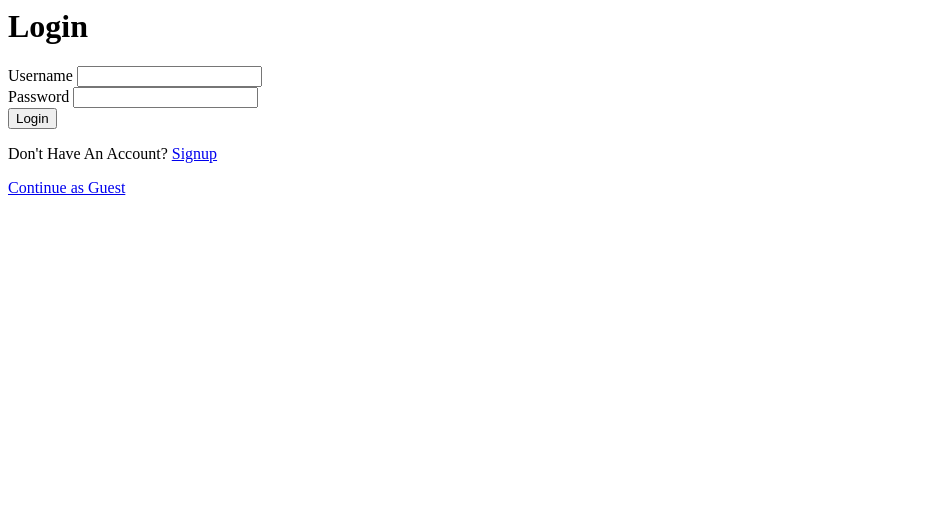
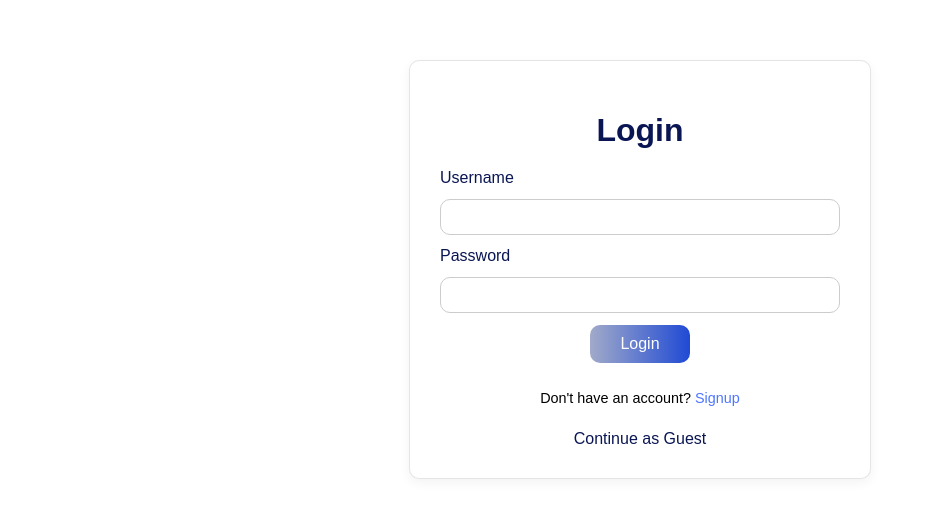
Before and after one commit to ZahraaMohd-c/lambda, a Django app: page /auth/login/ in a window 1280 px wide. Shown: the top 518 px of the page, without its empty margins (0-926 px from the left). Run offline with Django 5.2, Linux system fonts and the light colour scheme.

Commit message:
login css

```diff
--- /dev/null
+++ b/main_app/static/css/login.css
@@ -0,0 +1,100 @@
+.login-container {
+    max-width: 400px;
+    margin: 60px auto;
+    padding: 30px;
+    background: #ffffff;
+    border: 1px solid rgba(0, 0, 0, 0.1);
+    border-radius: 10px;
+    box-shadow: 0 4px 12px rgba(0, 0, 0, 0.05);
+    font-family: "Karla", sans-serif;
+}
+
+
+.login-container h1 {
+    text-align: center;
+    color: #0A1653;
+    margin-bottom: 20px;
+}
+
+.login-form {
+    display: flex;
+    flex-direction: column;
+    gap: 12px;
+}
+
+
+.login-form label {
+    color: #0A1653;
+}
+
+
+.login-form input {
+    padding: 8px 10px;
+    border: 1px solid #ccc;
+    border-radius: 10px;
+    font-size: 1rem;
+    transition: border-color 0.3s ease;
+}
+
+.login-form input:focus {
+    border-color: #4E75FF;
+    outline: none;
+}
+
+
+.btn-primary {
+    background: linear-gradient(90deg, #a1aac9, #204ad4);
+    color: white;
+    border: none;
+    padding: 10px;
+    border-radius: 10px;
+    font-size: 1rem;
+    font-weight: 500;
+    cursor: pointer;
+    transition: background 0.3s ease, transform 0.2s ease;
+    width: 100px;
+    align-self: center;
+}
+
+.btn-primary:hover {
+    background: #a1aac9 ;
+    transform: translateY(-1px);
+}
+
+
+.signup-text {
+    font-size: 0.9rem;
+    text-align: center;
+}
+
+.signup-text a {
+    color: #4E75FF;
+    text-decoration: none;
+    font-weight: 500;
+}
+
+.signup-text a:hover {
+    text-decoration: underline;
+}
+
+
+.guest-link {
+    display: block;
+    text-align: center;
+    margin-top: 10px;
+    color: #0A1653;
+    text-decoration: none;
+    font-weight: 500;
+}
+
+.guest-link:hover {
+    color: #4E75FF;
+}
+
+.error-list {
+    background: #ffe5e5;
+    color: #b30000;
+    padding: 8px;
+    border-radius: 5px;
+    font-size: 0.9rem;
+}
--- a/main_app/templates/registration/login.html
+++ b/main_app/templates/registration/login.html
@@ -1,14 +1,22 @@
-{% comment %} {% extends "base.html" %} {% endcomment %}
-{% block body  %}
+{% load static %}
+<!DOCTYPE html>
+<html lang="en">
+<head>
+    <meta charset="UTF-8">
+    <meta name="viewport" content="width=device-width, initial-scale=1.0">
+    <title>Login – Lambda</title>
+    <link rel="stylesheet" href="{% static 'css/login.css' %}">
+</head>
+<body>
+    <div class="login-container">
         <h1>Login</h1>
-    <form method='post'>
+        <form method="post" class="login-form">
             {% csrf_token %}
             <label for="username">Username</label>
-        <input type="text" id='username' name='username' >
-        <br>
+            <input type="text" id="username" name="username">
+
             <label for="password">Password</label>
-        <input type="password" id='password' name='password' >
-        <br>
+            <input type="password" id="password" name="password">
 
             {% if form.non_field_errors %}
                 <div class="error-list">
@@ -18,8 +26,14 @@
                 </div>
             {% endif %}
 
-        <button>Login</button>
-        <p>Don't Have An Account? <a href="{% url 'signup'%}">Signup</a></p>
+            <button class="btn-primary">Login</button>
+
+            <p class="signup-text">
+                Don't have an account? <a href="{% url 'signup' %}">Signup</a>
+            </p>
         </form>
-    <a href="{% url 'home_page'%}">Continue as Guest</a>
-{% endblock  %}
+
+        <a href="{% url 'home_page' %}" class="guest-link">Continue as Guest</a>
+    </div>
+</body>
+</html>
```
Lines whose indentation alone changed are shown as unchanged.
